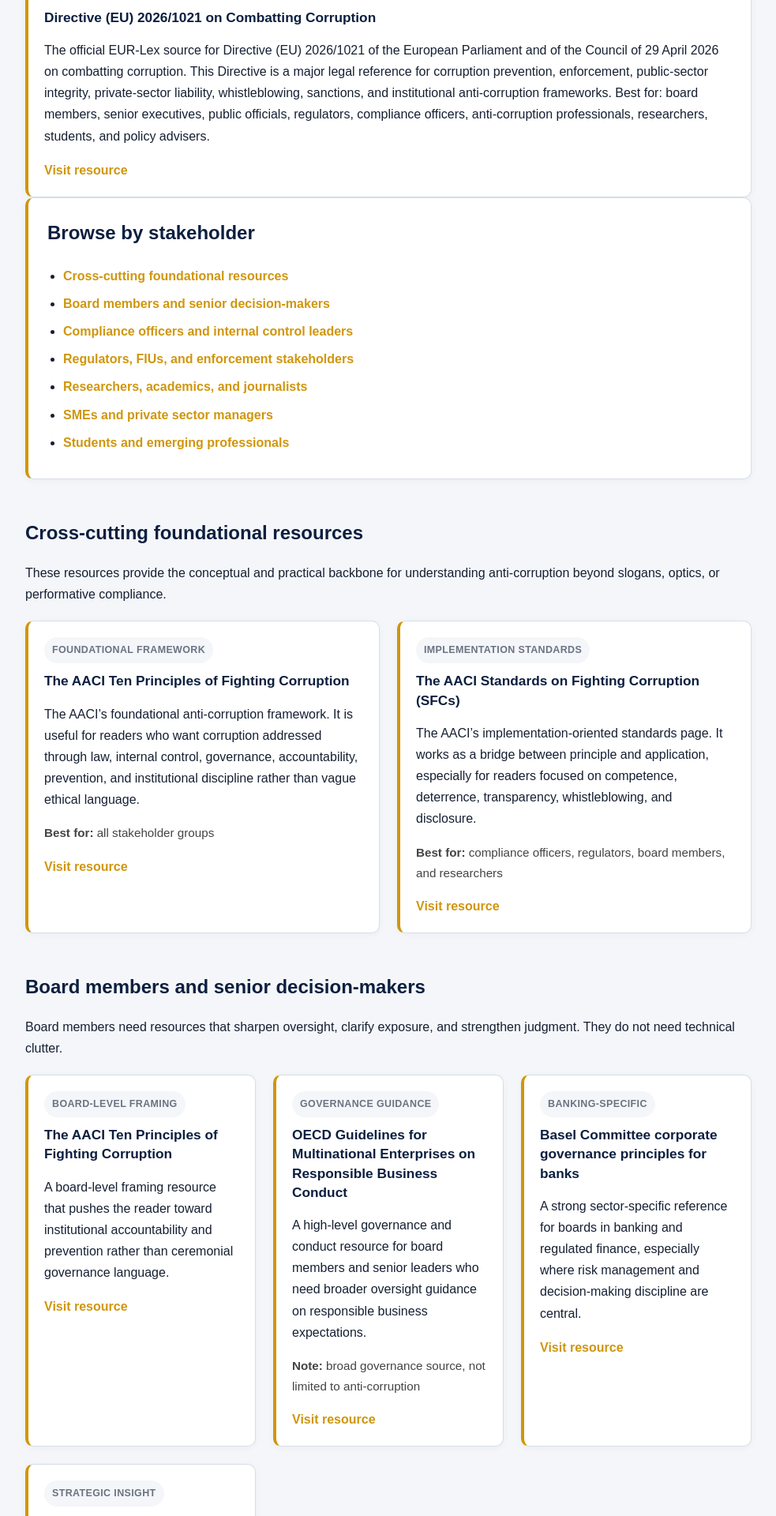
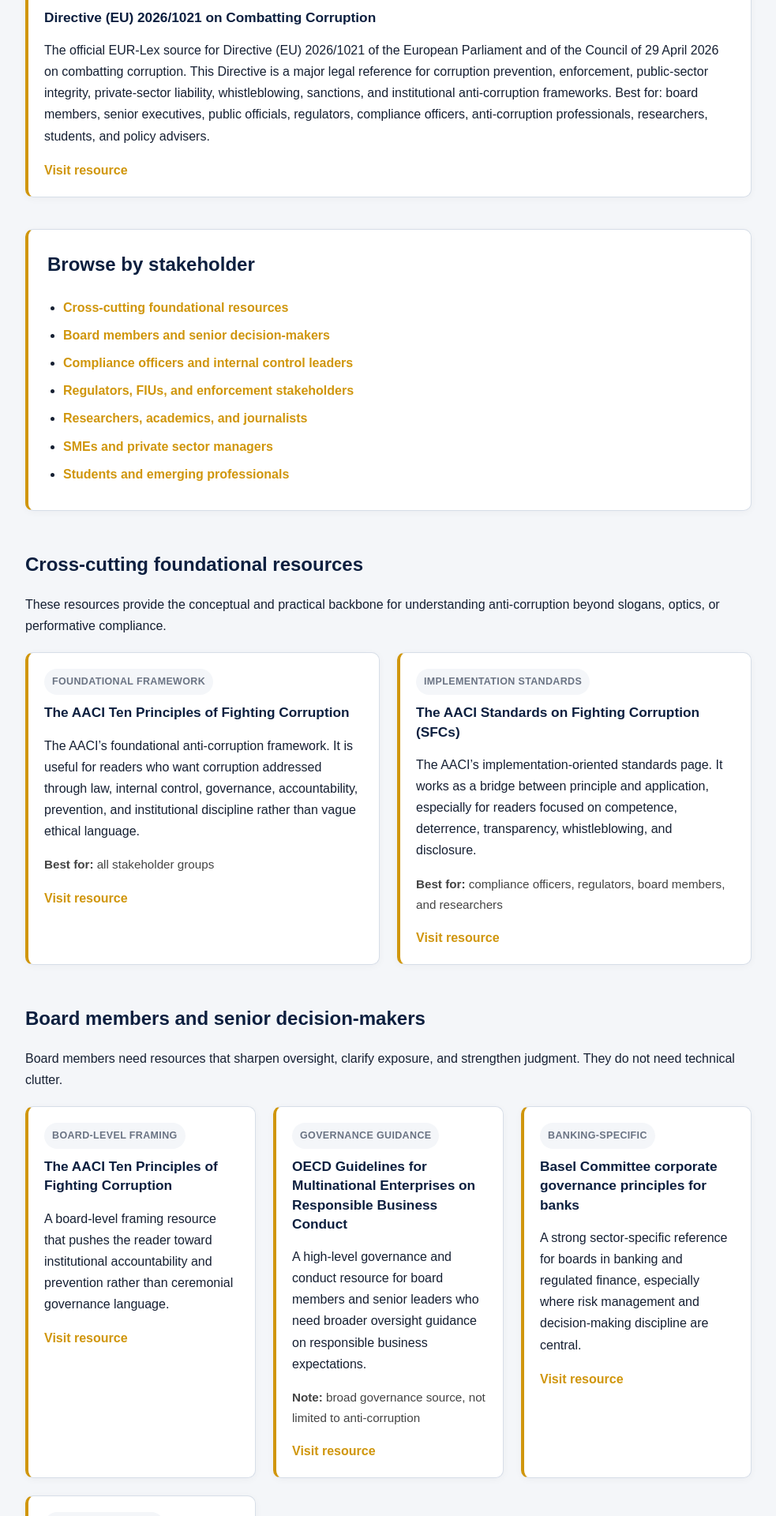
Before and after one commit to mikemasoud/microblog, a Jekyll site: the page built from resources.html, in a window 1280 px wide. Shown: the part 376-2296 px from the top of the page at 79% size, without its empty margins (148-1131 px from the left). Built offline with Jekyll 4.4.1, drawn with Linux system fonts in a browser that asks for light colours.

Commit message:
Update style.css

```diff
--- a/assets/style.css
+++ b/assets/style.css
@@ -541,3 +541,7 @@
     line-height: 1.8;
   }
 }
+
+.featured-resource {
+  margin-bottom: 2.5rem;
+}
```
